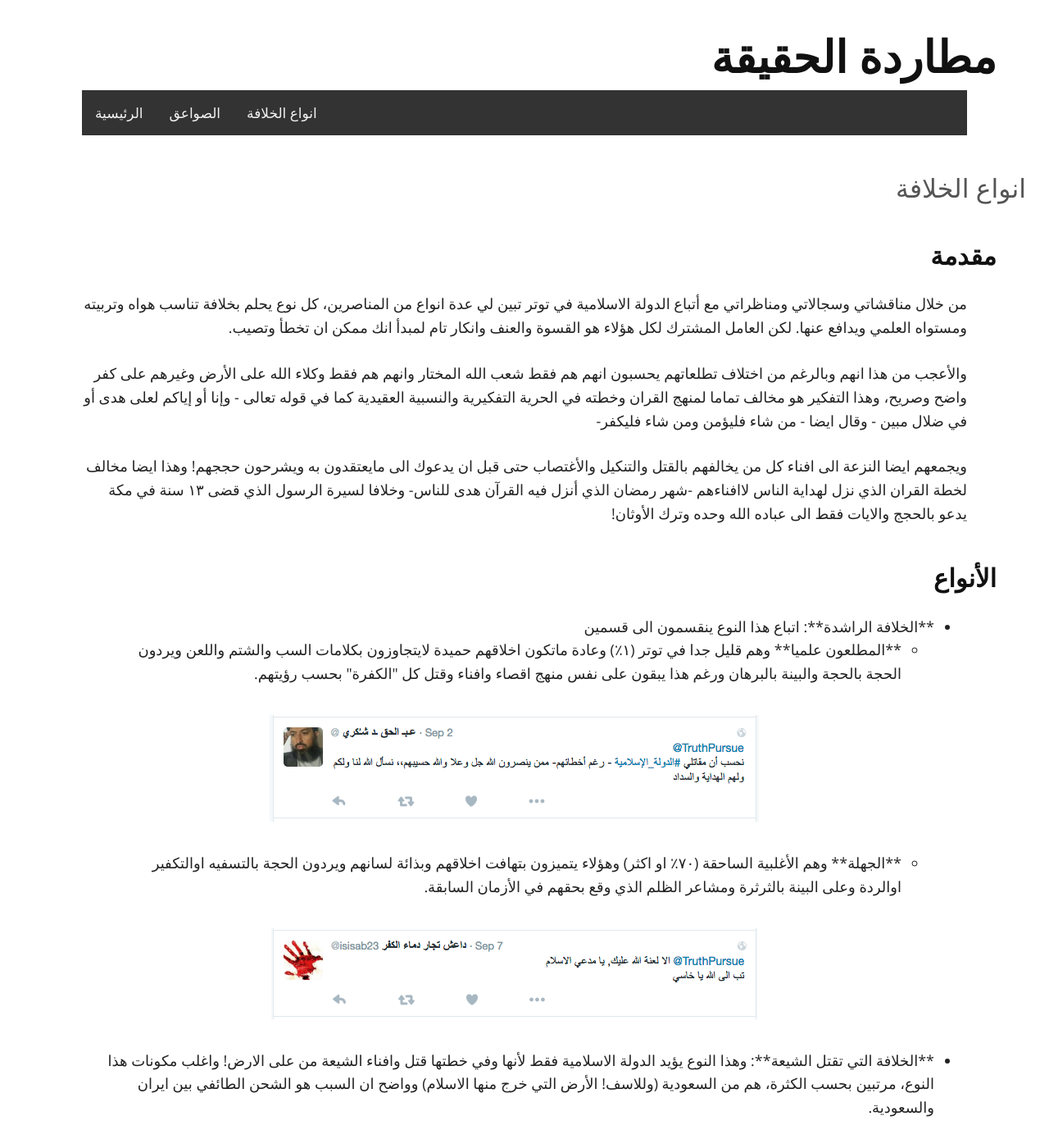
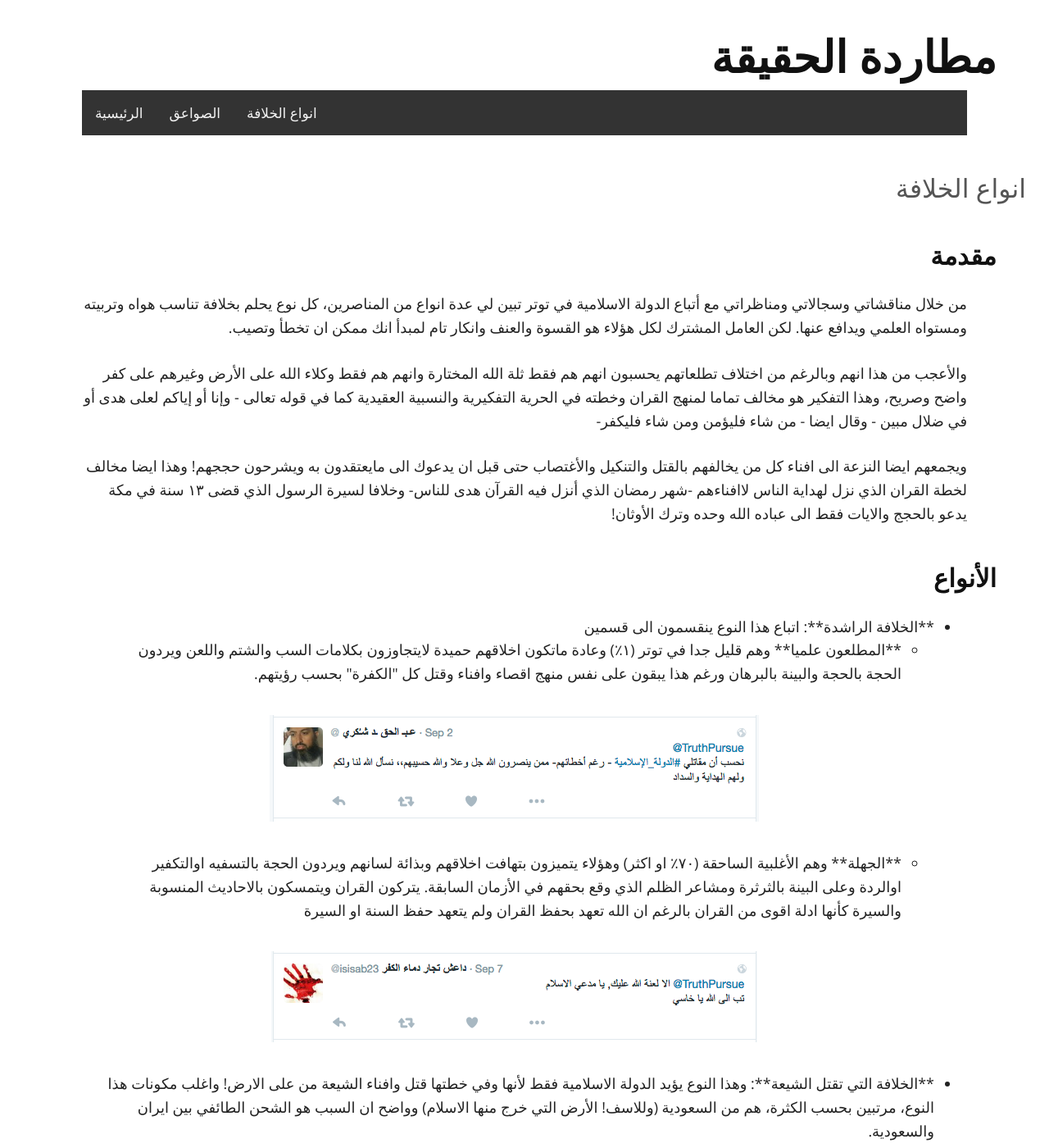
Before and after one commit to TruthPursue/TruthPursue.github.io, a Jekyll site: the page built from types-of-supporters.md, in a window 1280 px wide and 1400 px high. Shown: the whole window at 82% size. Built offline with Jekyll 4.4.1, drawn with Linux system fonts in a browser that asks for light colours; nearby versions of some CDN libraries.

Commit message:
تعديل

```diff
--- a/types-of-supporters.md
+++ b/types-of-supporters.md
@@ -8,7 +8,7 @@ layout: default
 ### مقدمة
 من خلال مناقشاتي وسجالاتي ومناظراتي مع أتباع الدولة الاسلامية في توتر تبين لي عدة انواع من المناصرين، كل نوع يحلم بخلافة تناسب هواه وتربيته ومستواه العلمي ويدافع عنها. لكن العامل المشترك لكل هؤلاء هو القسوة والعنف وانكار تام لمبدأ انك ممكن ان تخطأ وتصيب.
 
-والأعجب من هذا انهم وبالرغم من اختلاف تطلعاتهم يحسبون انهم هم فقط شعب الله المختار وانهم هم فقط وكلاء الله على الأرض وغيرهم على كفر واضح وصريح، وهذا التفكير هو مخالف تماما لمنهج القران وخطته في الحرية التفكيرية والنسبية العقيدية كما في قوله تعالى - وإنا أو إياكم لعلى هدى أو في ضلال مبين - وقال ايضا - من شاء فليؤمن ومن شاء فليكفر-
+والأعجب من هذا انهم وبالرغم من اختلاف تطلعاتهم يحسبون انهم هم فقط ثلة الله المختارة وانهم هم فقط وكلاء الله على الأرض وغيرهم على كفر واضح وصريح، وهذا التفكير هو مخالف تماما لمنهج القران وخطته في الحرية التفكيرية والنسبية العقيدية كما في قوله تعالى - وإنا أو إياكم لعلى هدى أو في ضلال مبين - وقال ايضا - من شاء فليؤمن ومن شاء فليكفر-
 
 ويجمعهم ايضا النزعة الى افناء كل من يخالفهم بالقتل والتنكيل والأغتصاب حتى قبل ان يدعوك الى مايعتقدون به ويشرحون حججهم! وهذا ايضا مخالف لخطة القران الذي نزل لهداية الناس لاافناءهم -شهر رمضان الذي أنزل فيه القرآن هدى للناس- وخلافا لسيرة الرسول الذي قضى ١٣ سنة في مكة يدعو بالحجج والايات فقط الى عباده الله وحده وترك الأوثان!
 
@@ -24,7 +24,7 @@ layout: default
             <img src="/images/supporters/mu7afth.png" />
             </li>
             <li>
-            **الجهلة** وهم الأغلبية الساحقة (٧٠٪ او اكثر) وهؤلاء يتميزون بتهافت اخلاقهم وبذائة لسانهم ويردون الحجة بالتسفيه اوالتكفير اوالردة وعلى البينة بالثرثرة ومشاعر الظلم الذي وقع بحقهم في الأزمان السابقة.
+            **الجهلة** وهم الأغلبية الساحقة (٧٠٪ او اكثر) وهؤلاء يتميزون بتهافت اخلاقهم وبذائة لسانهم ويردون الحجة بالتسفيه اوالتكفير اوالردة وعلى البينة بالثرثرة ومشاعر الظلم الذي وقع بحقهم في الأزمان السابقة. يتركون القران ويتمسكون بالاحاديث المنسوبة والسيرة كأنها ادلة اقوى من القران بالرغم ان الله تعهد بحفظ القران ولم يتعهد حفظ السنة او السيرة
             <img src="/images/supporters/da3eshi.png" />
             </li>
         </ul>
```
Also changed, not shown: aseer.md (+1 -1 lines).
